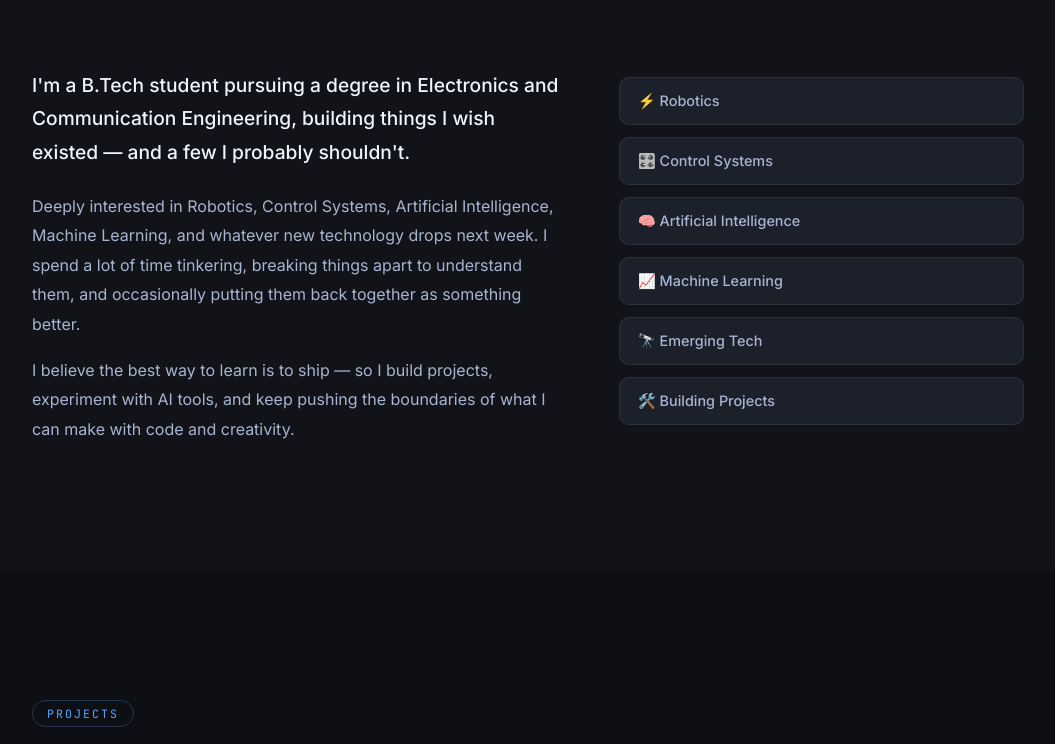
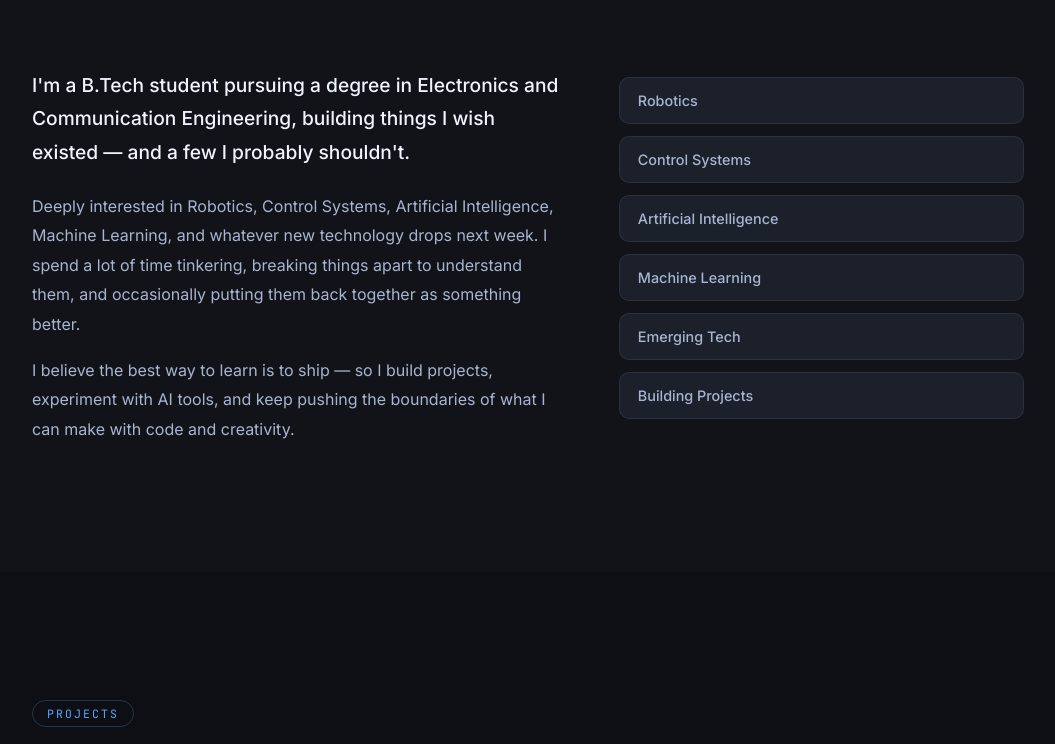
Before and after one commit to jeetptl1503/portfolio, a plain HTML site: page index.html in a window 1280 px wide. Shown: the part 1116-1860 px from the top of the page, without its empty margins (112-1167 px from the left). Drawn offline with Linux system fonts and the light colour scheme.

Commit message:
Remove comments and update footer text in index.html

```diff
--- a/index.html
+++ b/index.html
@@ -12,7 +12,7 @@
 </head>
 <body>
 
-  <!-- ─── NAV ───────────────────────────────────────────────── -->
+
   <nav class="nav" id="nav">
     <div class="nav-inner">
       <a href="#hero" class="nav-logo">JP</a>
@@ -27,7 +27,6 @@
     </div>
   </nav>
 
-  <!-- ─── HERO ──────────────────────────────────────────────── -->
   <section class="hero" id="hero">
     <canvas id="hero-canvas"></canvas>
 
@@ -70,7 +69,6 @@
     </div>
   </section>
 
-  <!-- ─── ABOUT ─────────────────────────────────────────────── -->
   <section class="section about" id="about">
     <div class="container">
       <span class="section-chip reveal" data-anim="slide-right">About</span>
@@ -92,18 +90,18 @@
         </div>
 
         <div class="about-tags-block reveal" data-anim="fade-left" data-delay="200">
-          <div class="interest-tag">⚡ Robotics</div>
-          <div class="interest-tag">🎛️ Control Systems</div>
-          <div class="interest-tag">🧠 Artificial Intelligence</div>
-          <div class="interest-tag">📈 Machine Learning</div>
-          <div class="interest-tag">🔭 Emerging Tech</div>
-          <div class="interest-tag">🛠️ Building Projects</div>
+          <div class="interest-tag"> Robotics</div>
+          <div class="interest-tag"> Control Systems</div>
+          <div class="interest-tag"> Artificial Intelligence</div>
+          <div class="interest-tag"> Machine Learning</div>
+          <div class="interest-tag"> Emerging Tech</div>
+          <div class="interest-tag"> Building Projects</div>
         </div>
       </div>
     </div>
   </section>
 
-  <!-- ─── PROJECTS ──────────────────────────────────────────── -->
+
   <section class="section projects" id="projects">
     <div class="container">
       <span class="section-chip reveal" data-anim="slide-right">Projects</span>
@@ -167,7 +165,6 @@
     </div>
   </section>
 
-  <!-- ─── CONTACT ───────────────────────────────────────────── -->
   <section class="section contact" id="contact">
     <div class="container">
       <span class="section-chip reveal" data-anim="slide-right">Contact</span>
@@ -205,12 +202,11 @@
     </div>
   </section>
 
-  <!-- ─── FOOTER ────────────────────────────────────────────── -->
+
   <footer class="footer">
     <div class="container footer-inner">
-      <span class="footer-made">Made by Jeet using AI 🤖✨</span>
+      <span class="footer-made">Made by Jeet</span>
       <span class="footer-mid">© 2026 Jeet Patel · MIT License</span>
-      <span class="footer-right">Built with ❤️</span>
     </div>
   </footer>
 
```
